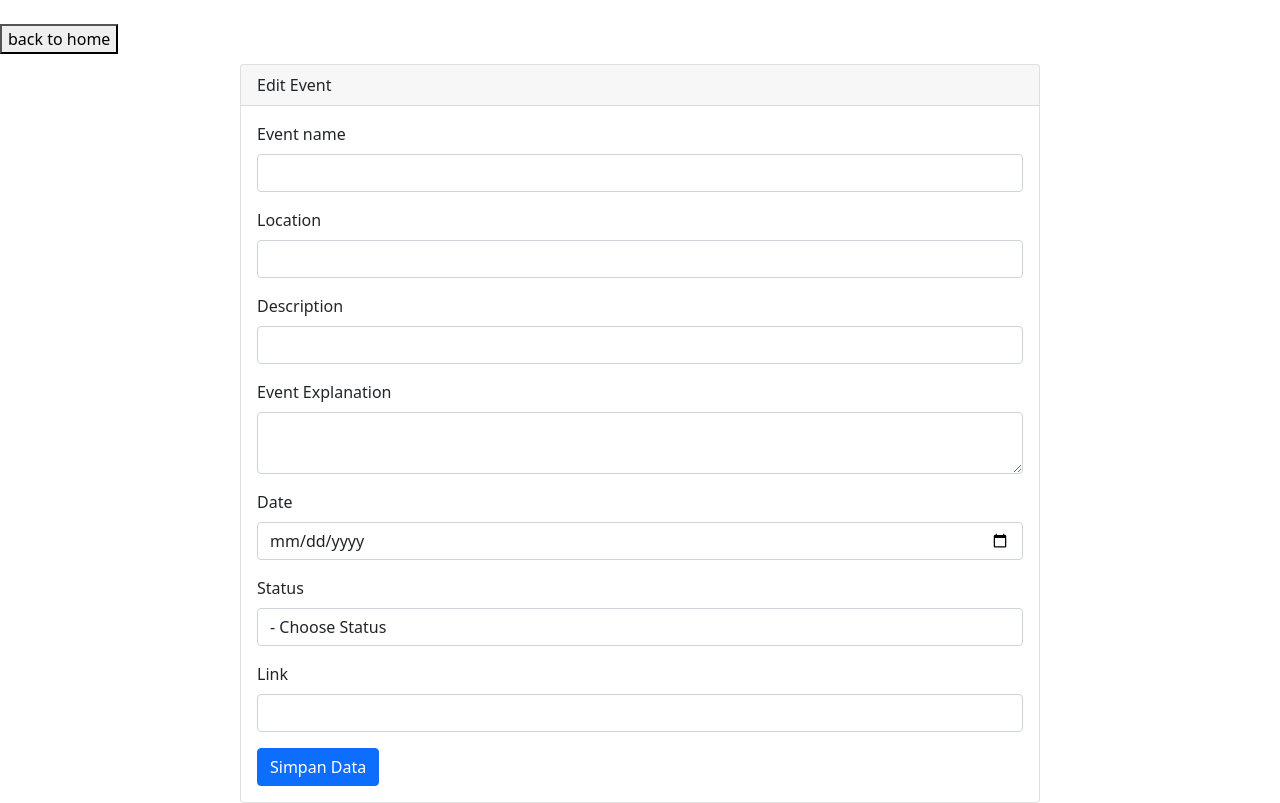
After one commit to irafi474/A2-Project, a PHP site: page /update.php in a window 1280 px wide. The commit adds this page. Run offline with PHP 8.4, Linux system fonts and the light colour scheme; data that the repository does not hold is empty.

Commit message:
Update Event

```diff
--- a/main.php
+++ b/main.php
@@ -77,7 +77,7 @@
         >
           <span class="navbar-toggler-icon"></span>
         </button>
-        <div class="collapse navbar-collapse justify-content-center" id="navbarNav">
+        <div class="collapse navbar-collapse justify-content-end" id="navbarNav">
           <ul class="navbar-nav">
             <li class="nav-item">
               <a class="nav-link text-white active" href="#">Home</a>
@@ -253,8 +253,8 @@
 
 
 <section>
-        <div class="d-flex justify-content-between align-items-center mt-5 ms-5">
-            <button type="button" class="btn btn-danger btn-block">Our Partners</button>
+        <div class="d-flex justify-content-center align-items-center mt-5">
+            <h1 style="color:white; font-weight: bold;">Our Partners</h1>
         </div>
         <img class="ms-5 mt-3" width="200" src="asset/tip tip.png" alt="">
 </section>
--- /dev/null
+++ b/update.php
@@ -0,0 +1,139 @@
+<?php
+ include 'db.php'; // Including the database connection file
+ $eventid = isset($_GET['eventid']) ? $_GET['eventid'] : '';
+
+
+if (!$db) {
+    die("tidak bisa connect");
+}
+
+
+if (isset($_POST['simpan'])) {
+    // $ID = $_POST['ID'];
+    $eventname = $_POST['eventname'];
+    $location = $_POST['location'];
+    $explan = $_POST['eventexplan'];
+    $description = $_POST['eventdescription'];
+    $eventdate = $_POST['eventdate'];
+    $birthdate = $_POST['birthdate'];
+    $status = $_POST['status'];
+    $link = $_POST['link'];
+
+    // update
+
+    // $QUERY = "UPDATE data_employee SET NIK = '$NIK', first_name = '$first_name', middle_name = '$middle_name',
+    // last_name ='$last_name', full_name = '$full_name', birthplace = '$birthplace', birthdate = '$birthdate', gender = '$gender',
+    // grade_name = '$grade_name' WHERE ID = '$ID'";
+
+
+
+    $result = mysqli_query($db, "UPDATE event SET eventname = '$eventname', location = '$location', eventexplan = '$explan',
+    eventdescription = '$description', eventdate = '$eventdate', status = '$status', link = '$link' WHERE eventid = '$eventid'");
+
+
+    header("Location:dashboard.php");
+}
+
+?>
+
+<?php
+
+$result = mysqli_query($db, "SELECT * FROM event WHERE eventid='$eventid'");
+
+
+while ($data = mysqli_fetch_array($result)) {
+    $eventname = $data['eventname'];
+    $location = $data['location'];
+    $eventexplan = $data['eventexplan'];
+    $description = $data['eventdescription'];
+    $eventdate = date('Y-m-d', strtotime($data['eventdate']));
+    $status = $data['status'];
+    $link = $data['link'];
+}
+
+?>
+
+
+
+<!DOCTYPE html>
+<html lang="en">
+
+<head>
+    <meta charset="UTF-8">
+    <meta http-equiv="X-UA-Compatible" content="IE=edge">
+    <meta name="viewport" content="width=device-width, initial-scale=1.0">
+    <title>Edit Event Details</title>
+    <link href="https://cdn.jsdelivr.net/npm/bootstrap@5.0.2/dist/css/bootstrap.min.css" rel="stylesheet" integrity="sha384-EVSTQN3/azprG1Anm3QDgpJLIm9Nao0Yz1ztcQTwFspd3yD65VohhpuuCOmLASjC" crossorigin="anonymous">
+    <style>
+        .mx-auto {
+            width: 800px;
+        }
+
+        .card {
+            margin-top: 10px;
+        }
+    </style>
+</head>
+
+<body>
+    <div class="mt-4">
+        <a href='index.php'><button>back to home</button></a>
+    </div>
+    <div class="mx-auto">
+        <div class="card">
+            <div class="card-header">
+                Edit Event
+            </div>
+            <div class="card-body">
+                <form action="" method="POST">
+                    <div class="mb-3">
+                        <input type="hidden" name="eventid" value="<?php echo $eventid ?>">
+                        <label for="eventname" class="form-label">Event name</label>
+                        <input type="text" class="form-control" id="eventname" name="eventname" value="<?php echo $eventname; ?>">
+                    </div>
+                    <div class="mb-3">
+                        <label for="location" class="form-label">Location</label>
+                        <input type="text" class="form-control" name="location" id="location" value="<?php echo $location; ?>">
+                    </div>
+                    <div class="mb-3">
+                        <label for="description" class="form-label">Description</label>
+                        <input type="text" class="form-control" id="description" name="eventdescription" value="<?php echo $description; ?>">
+                    </div>
+
+                    <div class="mb-3">
+                        <label for="eventexplan" class="form-label">Event Explanation</label>
+                        <!-- Textarea doesn't use the "value" attribute, the text should be between the tags -->
+                        <textarea class="form-control" id="eventexplan" name="eventexplan"><?php echo $eventexplan; ?></textarea>
+                    </div>
+
+                    <div class="mb-3">
+                        <label for="eventdate" class="form-label">Date</label>
+                        <input type="date" class="form-control" name="eventdate" id="eventdate" value="<?php echo $eventdate; ?>">
+                    </div>
+
+                    <div class="mb-3">
+                        <label for="status" class="form-label">Status</label>
+                        <select class="form-control" name="status" id="status" required>
+                            <option value="" disabled selected>- Choose Status</option>
+                            <option value="Upcoming" <?php if ($status == "Upcoming") echo "selected"; ?>>Upcoming</option>
+                            <option value="Incoming" <?php if ($status == "Incoming") echo "selected"; ?>>Incoming</option>
+                            <option value="Done" <?php if ($status == "Done") echo "selected"; ?>>Done</option>
+                        </select>
+                    </div>
+
+                    <div class="mb-3">
+                        <label for="link" class="form-label">Link</label>
+                        <input type="text" class="form-control" name="link" id="link" value="<?php echo $link; ?>">
+                    </div>
+
+                    <div class="col-12">
+                        <input type="submit" name="simpan" value="Simpan Data" class="btn btn-primary">
+                    </div>
+                </form>
+            </div>
+        </div>
+    </div>
+    <script src="https://cdn.jsdelivr.net/npm/bootstrap@5.3.0-alpha1/dist/js/bootstrap.bundle.min.js" integrity="sha384-w76AqPfDkMBDXo30jS1Sgez6pr3x5MlQ1ZAGC+nuZB+EYdgRZgiwxhTBTkF7CXvN" crossorigin="anonymous"></script>
+</body>
+
+</html>
```
Also changed, not shown: dashboard.php (+35 -38 lines), delete.php (added).
